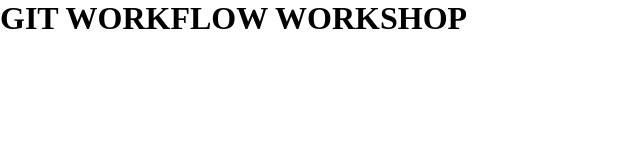
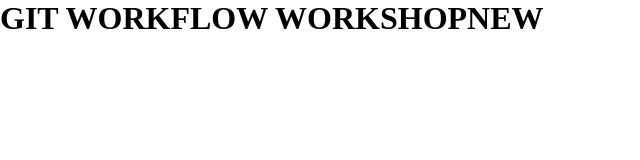
Before and after one commit to FACN4/BenDenisTest, a plain HTML site: page index.html in a window 1280 px wide. Shown: the whole page, without its empty margins (0-640 px from the left). Drawn offline with Linux system fonts and the light colour scheme.

Commit message:
Added extra bits to the title

```diff
--- a/index.html
+++ b/index.html
@@ -10,7 +10,7 @@
 
 <body>
 
-    <h1 class="some-heading">GIT WORKFLOW WORKSHOP</h1>
+    <h1 class="some-heading">GIT WORKFLOW WORKSHOPNEW</h1>
 
 </body>
 
```
